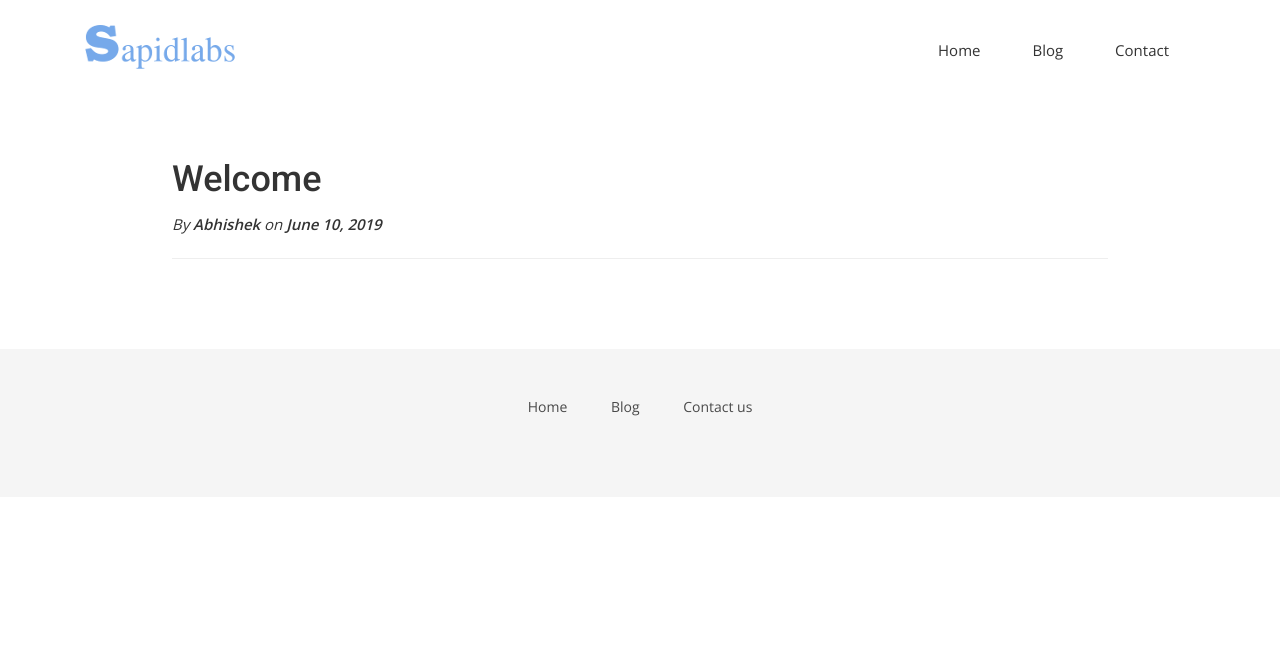
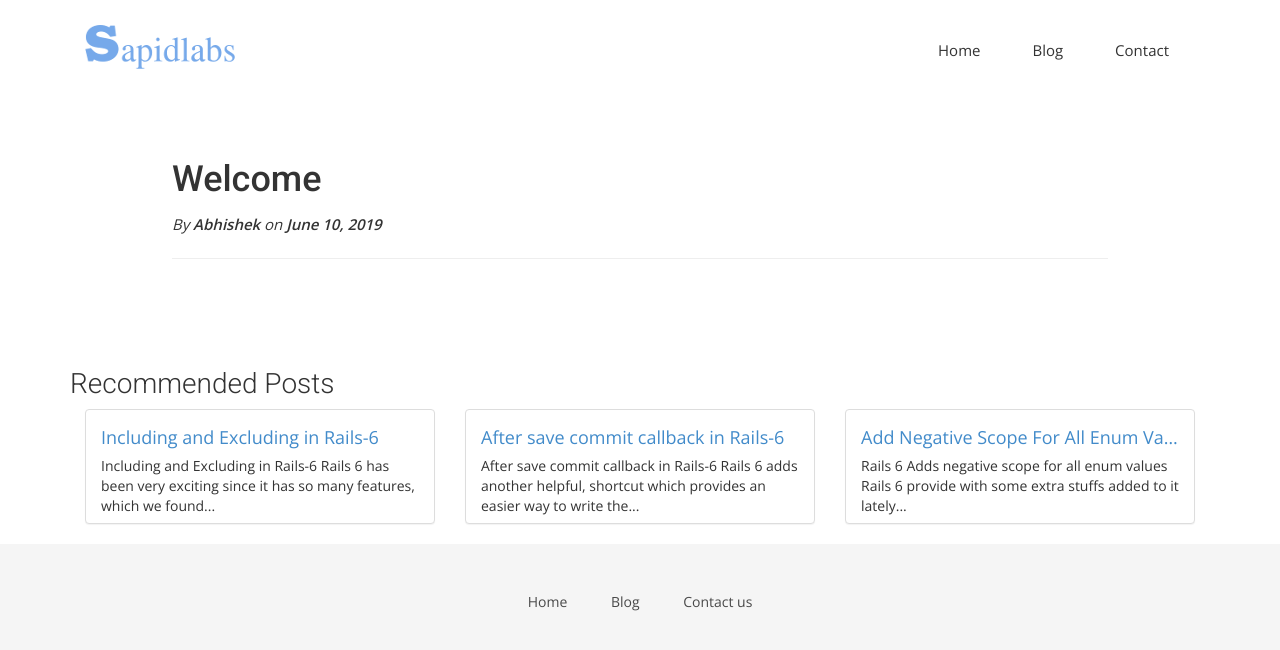
Before and after one commit to sapidlabs/sapidlabs.github.io, a Jekyll site: the page built from _posts/2019-06-10-welcome.md, in a window 1280 px wide. Shown: the top 650 px of the page. Built offline with Jekyll 4.4.1, drawn with Linux system fonts in a browser that asks for light colours; nearby versions of some CDN libraries; some web fonts are replaced.

Commit message:
Add suggested posts. Add new post including-and-excluding-in-rails-6.

````diff
--- a/_includes/posts.html
+++ b/_includes/posts.html
@@ -5,10 +5,10 @@
   {% endif %}
 
   <div class="col-md-6">
-    <div class="panel panel-default grid-item {{ class_name | default: 'general-post' }}">
+    <div class="panel panel-default post-panel {{ class_name | default: 'general-post' }}">
       <div class="panel-body">
         <h2>
-          <a href="{{ post.url | prepend: site.baseurl }}">
+          <a href="{{ post.url | prepend: site.baseurl }}" class="truncate">
             {{ post.title }}
           </a>
         </h2>
--- a/_includes/suggested_posts.html
+++ b/_includes/suggested_posts.html
@@ -1,7 +1,26 @@
+{% assign count = 0 %}
+
 {% for post in include.posts %}
-  <h3>
-    <a href="{{ post.url | prepend: site.baseurl }}">
-      {{ post.title }}
-    </a>
-  </h3>
+  {% if count == 3 %}
+    {% break %}
+  {% endif %}
+
+  {% if page.title != post.title %}
+
+    <div class="col-md-4">
+      <div class="panel panel-default fixed-height-panel">
+        <div class="panel-body">
+          <a href="{{ post.url | prepend: site.baseurl }}" class="suggested-post-heading truncate">
+            {{ post.title }}
+          </a>
+          <div>
+            {{ post.content | markdownify |strip_html | truncatewords: 20 }}
+          </div>
+        </div>
+      </div>
+    </div>
+
+    {% assign count = count | plus: 1 %}
+
+  {% endif %}
 {% endfor %}
--- a/_includes/suggestions.html
+++ b/_includes/suggestions.html
@@ -1,4 +1,2 @@
-<div class="col-md-12">
-  <h3>Suggestions for you</h3>
-  {% include suggested_posts.html posts=site.related_posts %}
-</div>
+<h3>Recommended Posts</h3>
+{% include suggested_posts.html posts=site.related_posts %}
--- a/_layouts/default.html
+++ b/_layouts/default.html
@@ -6,8 +6,9 @@
 
   </head>
   <body>
-
-    {% include elements/_fb_chat.html %}
+    {% if jekyll.environment == 'production' %}
+      {% include elements/_fb_chat.html %}
+    {% endif %}
 
     {% include header.html %}
 
--- a/_layouts/post.html
+++ b/_layouts/post.html
@@ -23,3 +23,9 @@ layout: page
     </div>
   </section>
 </div>
+
+<div class="row">
+  <div class="container">
+    {% include suggestions.html %}
+  </div>
+</div>
--- /dev/null
+++ b/_posts/ruby_on_rails/2019-07-04-including-and-excluding-in-rails-6.md
@@ -0,0 +1,63 @@
+---
+layout: post
+title: "Including and Excluding in Rails-6"
+meta: "including excluding rails-6 sapidlabs rails"
+categories: "rails"
+tags: rails-6 ruby-on-rails
+---
+
+<img src="{{ site.base_url }}{{ site.default_rails_image }}" alt="{{ page.title }}">
+
+### Including and Excluding in Rails-6
+
+Rails 6 has been very exciting since it has so many features, which we found quite helpful from development perspective.
+
+Let's have a few method that has been added worth looking at `including` and `excluding`.
+
+<br />
+
+### Excluding
+Previously this was provided as `without` for `Enumerable#without` or `Array#without` returns the array without the provided value as a parameter.
+
+Example:
+```ruby
+# In Rails 5
+[1, 2, 3].without(2)
+=> [1, 3]
+
+[1, 2, 3].without([1, 3])
+=> [2]
+```
+
+This method has actually been renamed from `without` to `excluding` keeping `without` as an alias to excluding. So, in rails-6 we will be able to use both of them.
+
+Example:
+
+```ruby
+# In Rails 6
+[1, 2, 3].excluding(2)
+  => [1, 3]
+
+[1, 2, 3].excluding([1, 3])
+  => [2]
+```
+<br />
+
+### Including
+Rails-6 adds `including` method as a counter part to `excluding` or `without` method. `including` does what excluding does, in opposite manner. It includes the passed value as parameter along with the Array or Enumerable on which it was invoked.
+
+Example:
+
+```ruby
+[1, 2, 3].including(33)
+=> [1, 2, 3, 33]
+
+[1, 2, 3].including([22, 23])
+=> [1, 2, 3, 22, 23]
+
+
+# With duplicate values
+
+[1, 2, 3].including([2, 3])
+=> [1, 2, 3, 2, 3]
+```
--- a/css/style.css
+++ b/css/style.css
@@ -8,6 +8,17 @@
 
  .center-text {
    text-align: center;
+ }
+ .fixed-height-panel {
+  height: 115px;
+ }
+
+ .truncate {
+  white-space: nowrap;
+  overflow: hidden;
+  text-overflow: ellipsis;
+  max-width: 100%;
+  display: inline-block;
  }
 
 .post-area {
@@ -29,6 +40,10 @@
 
 .post-container {
   padding: 10px;
+}
+
+.suggested-post-heading {
+  font-size: 18px;
 }
 
 /*#intro div.post-container > p:nth-child(1) > img {
@@ -116,6 +131,10 @@ div.prefooter {
   border-top: 5px solid #428bca;
 }
 
+.post-panel {
+  height: 221px;
+}
+
 /* Pagination */
 
 .pagination {
````
